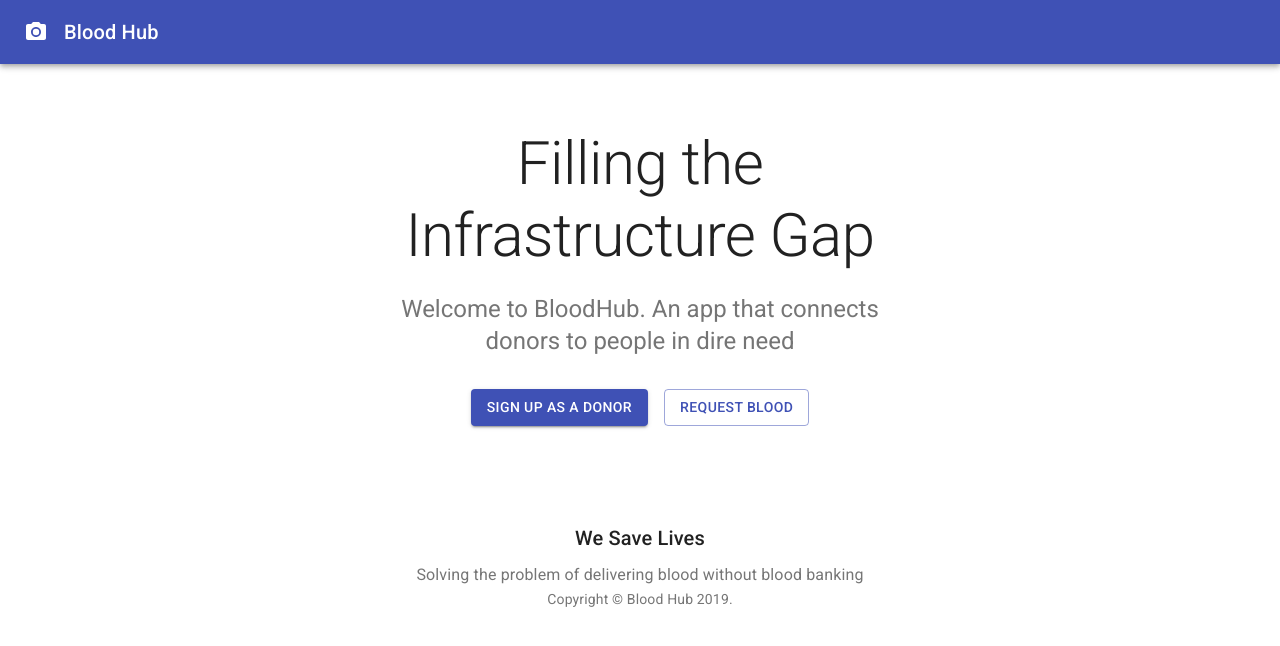
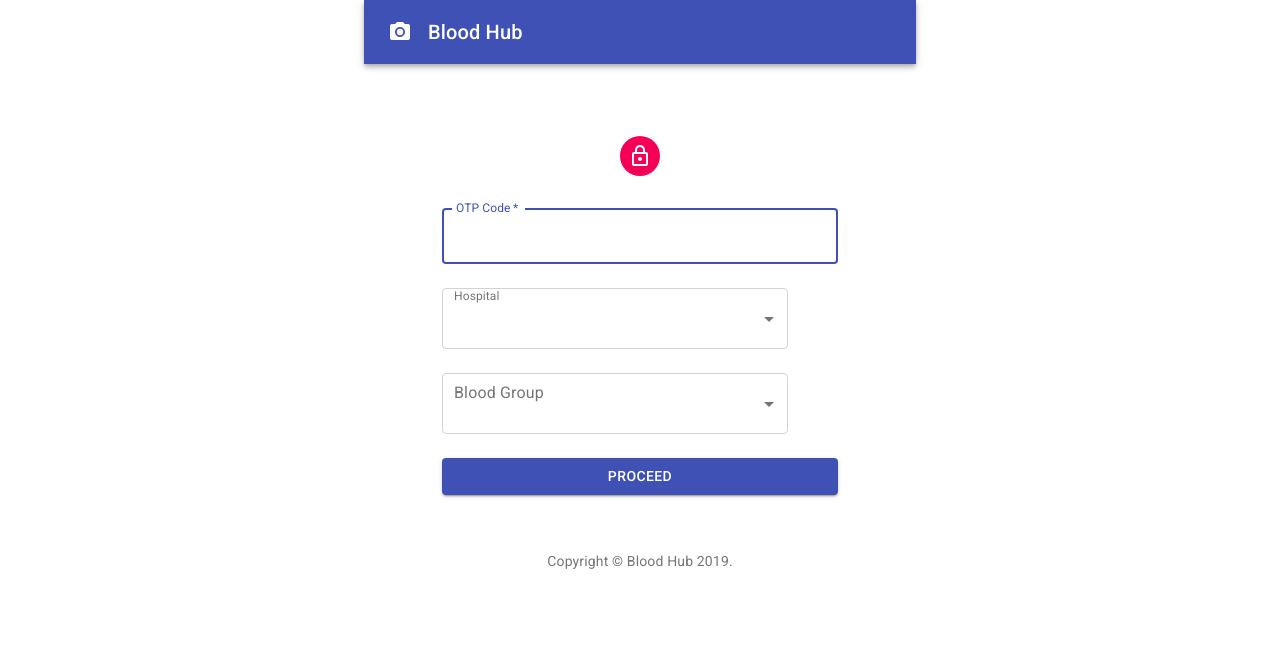
Before and after one commit to ozimos/BloodHub-frontend, a React (Create React App) app: page /request in a window 1280 px wide. Shown: the top 646 px of the page. Built offline with nearby package versions, Linux system fonts and the light colour scheme.

Commit message:
add requester form

```diff
--- a/src/App.js
+++ b/src/App.js
@@ -7,6 +7,7 @@ import {
 import SignInSide from './components/SignInSide'
 import SignUp from './components/SignUp'
 import Home from './components/Home'
+import RequestBlood from './components/RequestBlood'
 import './App.css';
 
 
@@ -21,6 +22,9 @@ function App () {
           <Route path="/signin">
             <SignInSide />
           </Route>
+          <Route path="/request">
+            <RequestBlood />
+          </Route>
           <Route path="/">
             <Home />
           </Route>
--- /dev/null
+++ b/src/components/RequestBlood.js
@@ -0,0 +1,198 @@
+import React, { useState, Fragment } from "react";
+import Avatar from "@material-ui/core/Avatar";
+import Button from "@material-ui/core/Button";
+import CssBaseline from "@material-ui/core/CssBaseline";
+import TextField from "@material-ui/core/TextField";
+import FormControl from "@material-ui/core/FormControl";
+import InputLabel from "@material-ui/core/InputLabel";
+import Select from "@material-ui/core/Select";
+import MenuItem from "@material-ui/core/MenuItem";
+import InputBase from "@material-ui/core/InputBase";
+import Grid from "@material-ui/core/Grid";
+import Box from "@material-ui/core/Box";
+import LockOutlinedIcon from "@material-ui/icons/LockOutlined";
+import { makeStyles, withStyles } from "@material-ui/core/styles";
+import Container from "@material-ui/core/Container";
+import Copyright from "./Copyright";
+import Navbar from "./Navbar";
+
+const useStyles = makeStyles(theme => ({
+  "@global": {
+    body: {
+      backgroundColor: theme.palette.common.white
+    }
+  },
+  paper: {
+    marginTop: theme.spacing(8),
+    display: "flex",
+    flexDirection: "column",
+    alignItems: "center"
+  },
+  avatar: {
+    margin: theme.spacing(1),
+    backgroundColor: theme.palette.secondary.main
+  },
+  form: {
+    width: "100%", // Fix IE 11 issue.
+    marginTop: theme.spacing(3)
+  },
+  submit: {
+    margin: theme.spacing(3, 0, 2)
+  }
+}));
+
+const BootstrapInput = withStyles(theme => ({
+  root: {
+    "label + &": {
+      marginTop: theme.spacing(1)
+    }
+  },
+  input: {
+    borderRadius: 4,
+    minWidth: 300,
+    position: "relative",
+    backgroundColor: theme.palette.background.paper,
+    border: "1px solid #ced4da",
+    fontSize: 16,
+    padding: "20px 26px 20px 12px",
+    transition: theme.transitions.create(["border-color", "box-shadow"]),
+    // Use the system font instead of the default Roboto font.
+    fontFamily: [
+      "-apple-system",
+      "BlinkMacSystemFont",
+      '"Segoe UI"',
+      "Roboto",
+      '"Helvetica Neue"',
+      "Arial",
+      "sans-serif",
+      '"Apple Color Emoji"',
+      '"Segoe UI Emoji"',
+      '"Segoe UI Symbol"'
+    ].join(","),
+    "&:focus": {
+      borderRadius: 4,
+      borderColor: "#80bdff",
+      boxShadow: "0 0 0 0.2rem rgba(0,123,255,.25)"
+    }
+  }
+}))(InputBase);
+
+export default function RequestBlood() {
+  const classes = useStyles();
+  const [values, setValues] = useState({
+    hospital: {
+      name: "hai",
+      address: {
+        street: "random",
+        lga: "random",
+        state: "random"
+      }
+    },
+    bloodGroup: "",
+  });
+
+  const handleChange = event => {
+    setValues(oldValues => ({
+      ...oldValues,
+      [event.target.name]: event.target.value
+    }));
+  };
+
+  return (
+    <Container component="main" maxWidth="sm">
+      <CssBaseline />
+      <Navbar />
+      <Container component="main" maxWidth="xs">
+        <div className={classes.paper}>
+          <Avatar className={classes.avatar}>
+            <LockOutlinedIcon />
+          </Avatar>
+          <form className={classes.form} noValidate>
+            <Grid container spacing={2}>
+              <Grid item xs={12}>
+                <TextField
+                  name="otp"
+                  variant="outlined"
+                  required
+                  fullWidth
+                  id="otp"
+                  label="OTP Code"
+                  autoFocus
+                />
+              </Grid>
+              <Grid item xs={12}>
+                <FormControl variant="filled" className={classes.formControl}>
+                  <InputLabel htmlFor="filled-hospital-simple">
+                    Hospital
+                  </InputLabel>
+                  <Select
+                    value={values.hospital}
+                    onChange={handleChange}
+                    required
+                    input={
+                      <BootstrapInput name="age" id="filled-hospital-simple" />
+                    }
+                    inputProps={{
+                      name: "hospital",
+                      id: "filled-hospital-simple"
+                    }}
+                  >
+                    <MenuItem value={10}>Ten</MenuItem>
+                    <MenuItem value={20}>Twenty</MenuItem>
+                    <MenuItem value={30}>Thirty</MenuItem>
+                  </Select>
+                </FormControl>
+              </Grid>
+              <Grid item xs={12}>
+                <FormControl variant="filled" className={classes.formControl}>
+                  <InputLabel htmlFor="blood-group-select">
+                    Blood Group
+                  </InputLabel>
+                  <Select
+                    value={values.bloodGroup}
+                    onChange={handleChange}
+                    required
+                    input={
+                      <BootstrapInput
+                        name="bloodGroup"
+                        id="blood-group-select"
+                      />
+                    }
+                    inputProps={{
+                      name: "bloodGroup",
+                      id: "filled-blood-group"
+                    }}
+                  >
+                    <MenuItem value="">
+                      <em>None</em>
+                    </MenuItem>
+                    <MenuItem value={"A+"}>A+</MenuItem>
+                    <MenuItem value={"A-"}>A-</MenuItem>
+                    <MenuItem value={"B+"}>B+</MenuItem>
+                    <MenuItem value={"B-"}>B-</MenuItem>
+                    <MenuItem value={"AB+"}>AB+</MenuItem>
+                    <MenuItem value={"AB-"}>AB-</MenuItem>
+                    <MenuItem value={"O+"}>O+</MenuItem>
+                    <MenuItem value={"O-"}>O-</MenuItem>
+                  </Select>
+                </FormControl>
+              </Grid>
+            </Grid>
+            <Button
+              type="submit"
+              fullWidth
+              variant="contained"
+              color="primary"
+              className={classes.submit}
+            >
+              Proceed
+            </Button>
+          </form>
+        </div>
+        <Box mt={5}>
+          <Copyright />
+        </Box>
+      </Container>
+    </Container>
+  );
+}
--- a/src/components/SignUp.js
+++ b/src/components/SignUp.js
@@ -1,4 +1,4 @@
-import React, { useState, Fragment } from 'react';
+import React, { useState, useEffect, useCallback, Fragment } from 'react';
 import Avatar from '@material-ui/core/Avatar';
 import Button from '@material-ui/core/Button';
 import CssBaseline from '@material-ui/core/CssBaseline';
@@ -12,6 +12,7 @@ import Container from '@material-ui/core/Container';
 import ToggleButton from '@material-ui/lab/ToggleButton';
 import ToggleButtonGroup from '@material-ui/lab/ToggleButtonGroup';
 import { Switch, Route, useRouteMatch, useParams } from 'react-router-dom';
+import axios from 'axios'
 import Copyright from './Copyright'
 import RouterLink from './RouterLink'
 import Navbar from './Navbar'
@@ -154,18 +155,6 @@ function SignUpForm ( { extra } ) {
               variant="outlined"
               required
               fullWidth
-              id="phone"
-              label="Phone"
-              type="tel"
-              name="phone"
-              autoComplete="phone"
-            />
-          </Grid>
-          <Grid item xs={12}>
-            <TextField
-              variant="outlined"
-              required
-              fullWidth
               id="email"
               label="Email Address"
               type="email"
@@ -174,18 +163,6 @@ function SignUpForm ( { extra } ) {
             />
           </Grid>
           {isDonor && <DonorFields />}
-          <Grid item xs={12}>
-            <TextField
-              variant="outlined"
-              required
-              fullWidth
-              id="password"
-              type="password"
-              label="password"
-              name="email"
-              autoComplete="email"
-            />
-          </Grid>
         </Grid>
         <Button
           type="submit"
```
